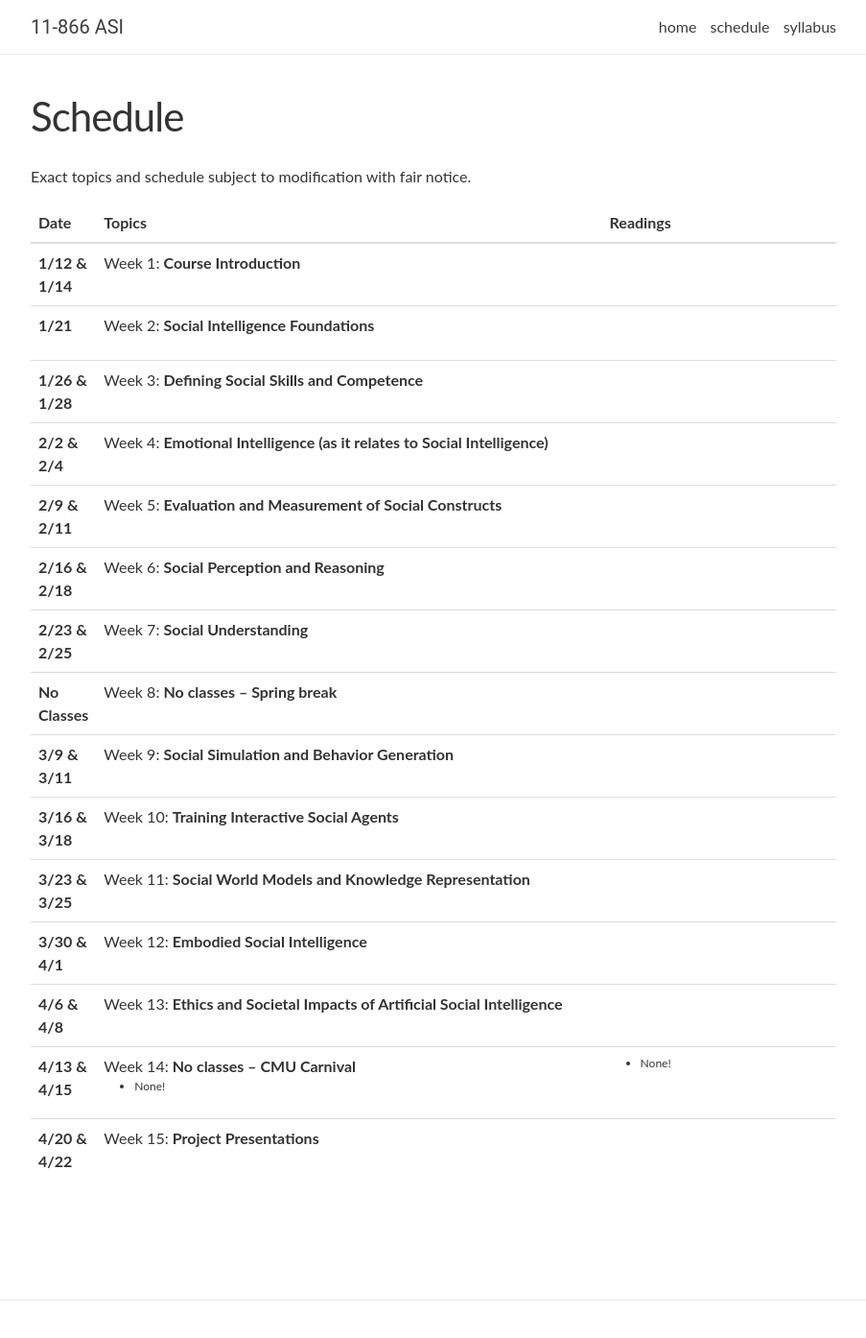
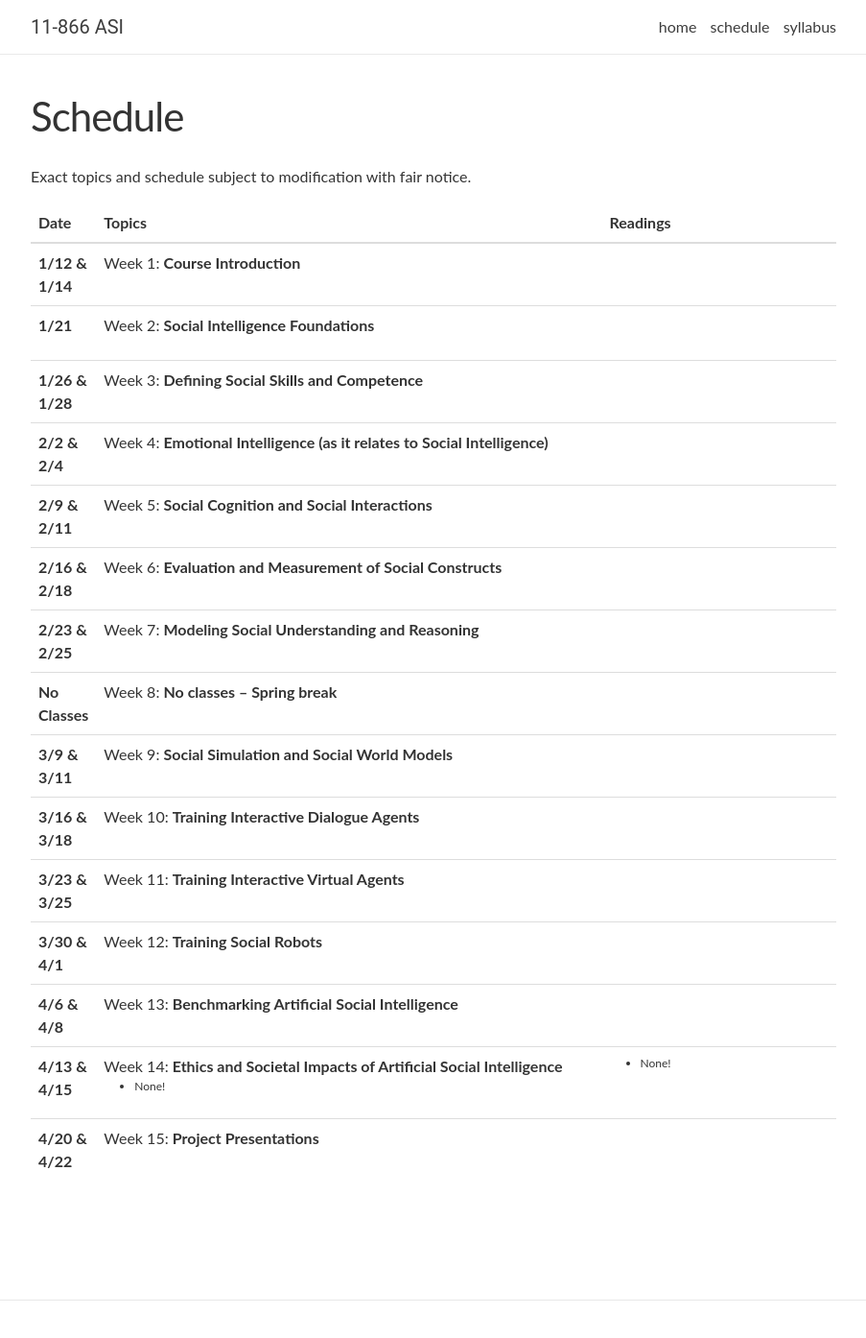
Before and after one commit to CMU-MultiComp-Lab/cmu-asi-course, a Jekyll site: the page built from spring2026/_pages/schedule.md, in a window 1280 px wide and 1400 px high. Shown: the top 1394 px of the window at 96% size, without its empty margins (188-1091 px from the left). Built offline with Jekyll 4.4.1, drawn with Linux system fonts in a browser that asks for light colours; nearby versions of some CDN libraries; comment, search, counter and statistics services are not loaded.

Commit message:
Update lectures_2026.yml

```diff
--- a/_data/lectures_2026.yml
+++ b/_data/lectures_2026.yml
@@ -28,19 +28,19 @@
 
 - date: 2/9 & 2/11
   title: >
-    Week 5: <strong>Evaluation and Measurement of Social Constructs</strong>
+    Week 5: <strong> Social Cognition and Social Interactions</strong>
   topics:
   readings:
 
 - date: 2/16 & 2/18
   title: >
-    Week 6: <strong>Social Perception and Reasoning</strong>
+    Week 6: <strong>Evaluation and Measurement of Social Constructs</strong>
   topics:
   readings:
 
 - date: 2/23 & 2/25
   title: >
-    Week 7: <strong>Social Understanding</strong>
+    Week 7: <strong>Modeling Social Understanding and Reasoning</strong>
   topics:
   readings:
 
@@ -52,37 +52,37 @@
 
 - date: 3/9 & 3/11
   title: >
-    Week 9: <strong>Social Simulation and Behavior Generation</strong>
+    Week 9: <strong>Social Simulation and Social World Models</strong>
   topics:
   readings:
 
 - date: 3/16 & 3/18
   title: >
-    Week 10: <strong>Training Interactive Social Agents</strong>
+    Week 10: <strong>Training Interactive Dialogue Agents</strong>
   topics:
   readings:
 
 - date: 3/23 & 3/25
   title: >
-    Week 11: <strong>Social World Models and Knowledge Representation</strong>
+    Week 11: <strong> Training Interactive Virtual Agents</strong>
   topics:
   readings:
 
 - date: 3/30 & 4/1
   title: >
-    Week 12: <strong>Embodied Social Intelligence</strong>
+    Week 12: <strong>Training Social Robots</strong>
   topics:
   readings:
 
 - date: 4/6 & 4/8
   title: >
-    Week 13: <strong>Ethics and Societal Impacts of Artificial Social Intelligence</strong>
+    Week 13: <strong>Benchmarking Artificial Social Intelligence</strong>
   topics:
   readings:
 
 - date: 4/13 & 4/15
   title: >
-    Week 14: <strong>No classes – CMU Carnival</strong>
+    Week 14: <strong>Ethics and Societal Impacts of Artificial Social Intelligence</strong>
   topics:
     - None!
   readings:
```
